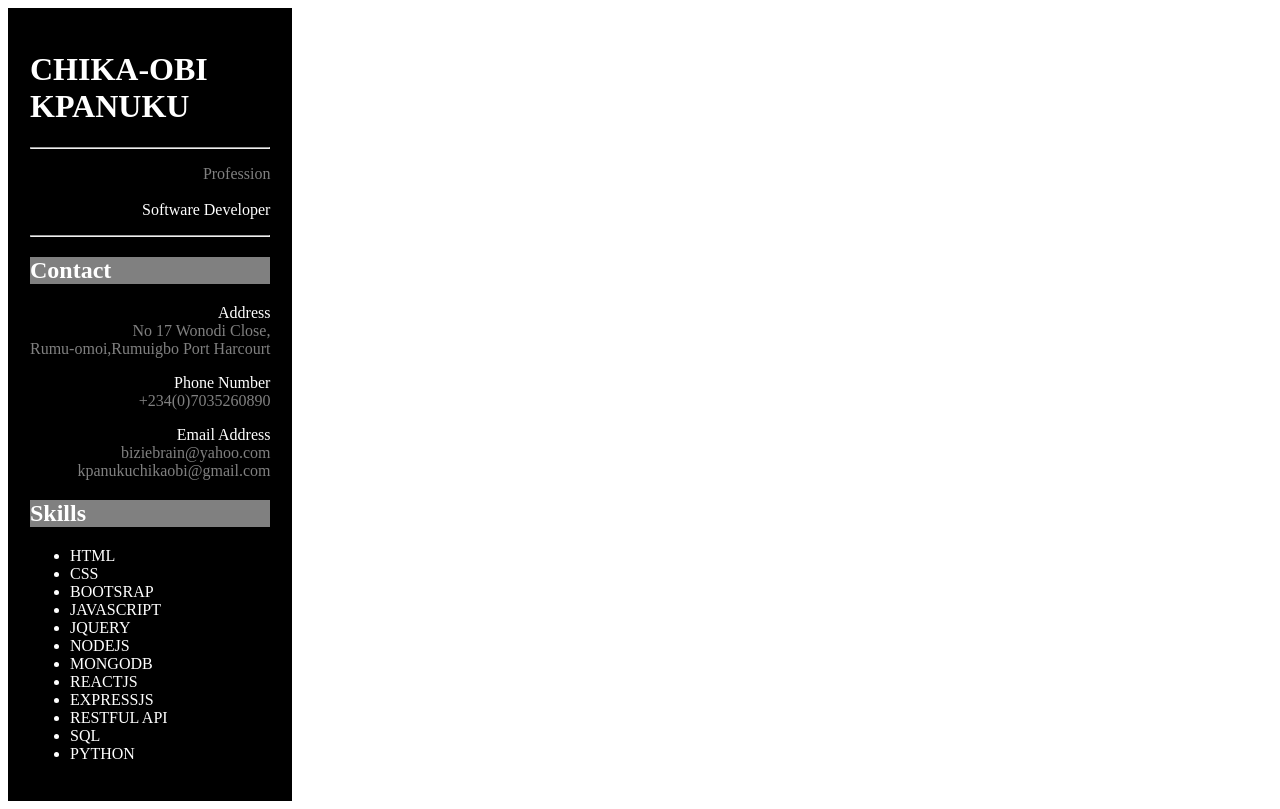
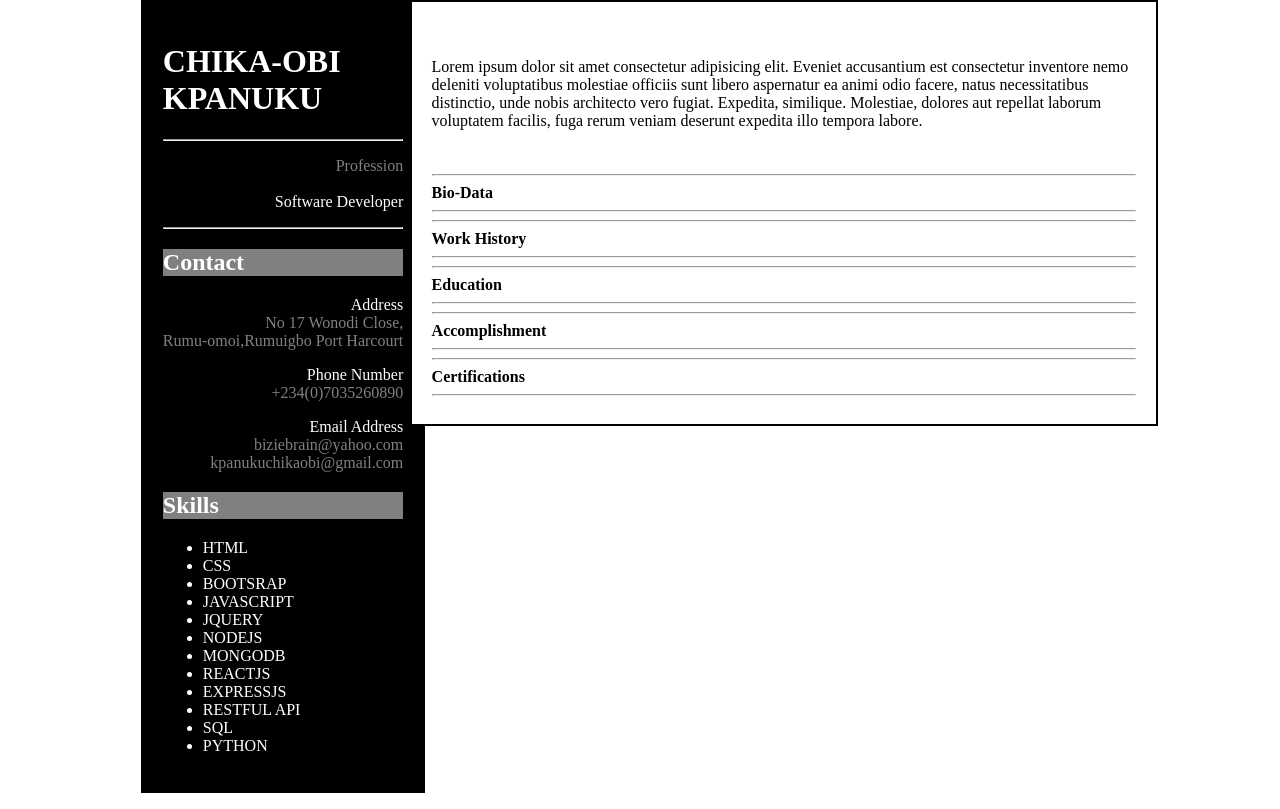
Before and after one commit to Biziebrain/MY-RESUME, a plain HTML site: page index.html in a window 1280 px wide. Drawn offline with Linux system fonts and the light colour scheme.

Commit message:
cv updated 1

```diff
--- a/css/style.css
+++ b/css/style.css
@@ -1,19 +1,21 @@
 body{
     background-color:white;
+    margin: 0;
 }
 .leftPanel{
  border: 2px solid black;
-
  display: inline-block;
  background-color: black;
  padding: 20px;
  color: white;
+ position:relative;
+ left: 11%;
  }
 
 h2{
     background-color:gray;
     color: white;
-    position: position;
+
     right: 20px;
 
 
@@ -25,3 +27,16 @@ h2{
 .info span{
     color: white;
 }
+.rightPanel{
+    border: 2px solid black;
+    display: inline-block;
+    background-color: white;
+    width:55%;
+    color: black;
+    position:absolute;
+    left: 32%;
+    padding:20px;
+}
+.subTtitles{
+    font-weight: bolder;
+}
--- a/index.html
+++ b/index.html
@@ -48,7 +48,53 @@
                 <li>PYTHON</li>
             </ul>
         </div>
-        <div class="rightPanel"></div>
+        <div class="rightPanel">
+            <br><br>
+            <div class="objective">
+                Lorem ipsum dolor
+                sit amet consectetur adipisicing
+                elit. Eveniet accusantium est
+                consectetur inventore nemo deleniti
+                voluptatibus molestiae officiis
+                sunt libero aspernatur ea
+                animi odio facere, natus
+                necessitatibus distinctio,
+                unde nobis architecto vero
+                fugiat. Expedita, similique.
+                Molestiae, dolores aut
+                repellat laborum voluptatem facilis,
+                 fuga rerum veniam deserunt expedita
+                  illo tempora labore.
+                </div>
+                <br><br>
+                <div class="subTtitles">
+                    <hr>
+                    Bio-Data
+                    <hr>
+                </div>
+                <div class="subTtitles">
+                    <hr>
+                    Work History
+                    <hr>
+                </div>
+                <div class="subTtitles">
+                    <hr>
+                    Education
+                    <hr>
+                </div>
+                    <div class="subTtitles">
+                        <hr>
+                        Accomplishment
+                        <hr>
+                    </div>
+                    <div class="subTtitles">
+                        <hr>
+                        Certifications
+                        <hr>
+                    </div>
+
+
+        </div>
 
 
 </body>
```
